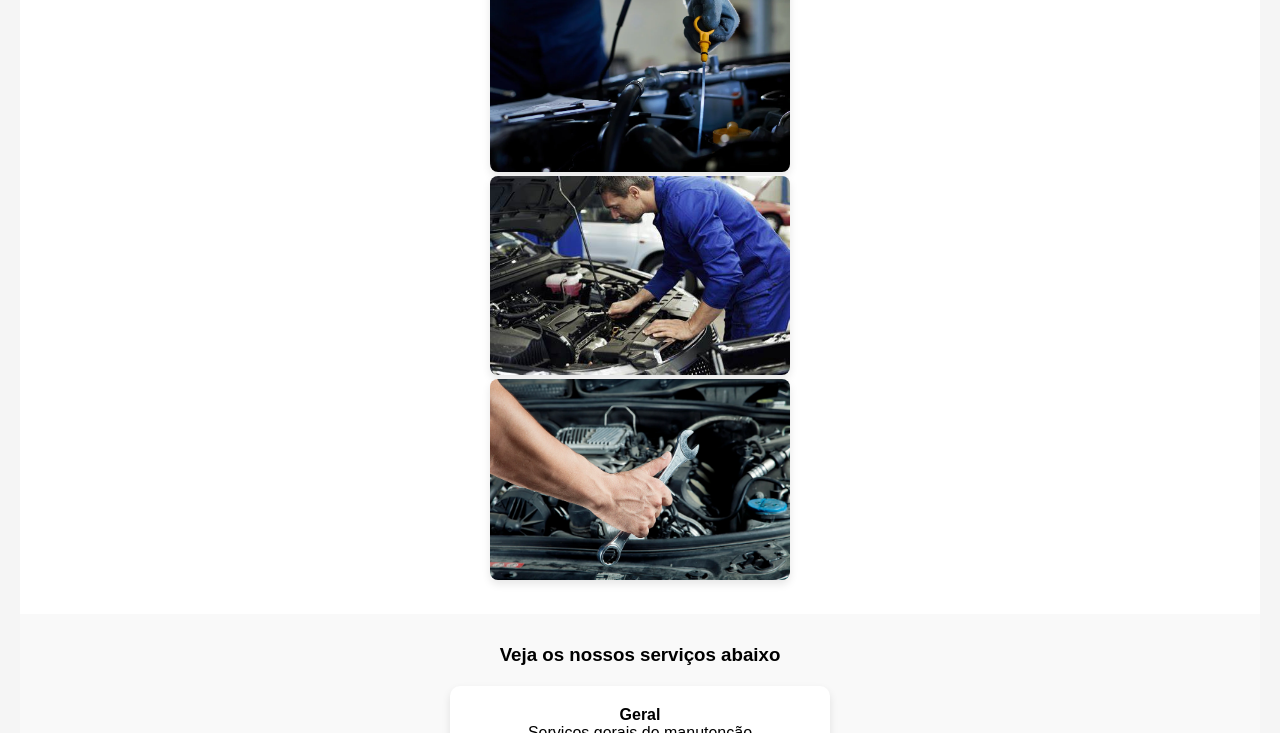
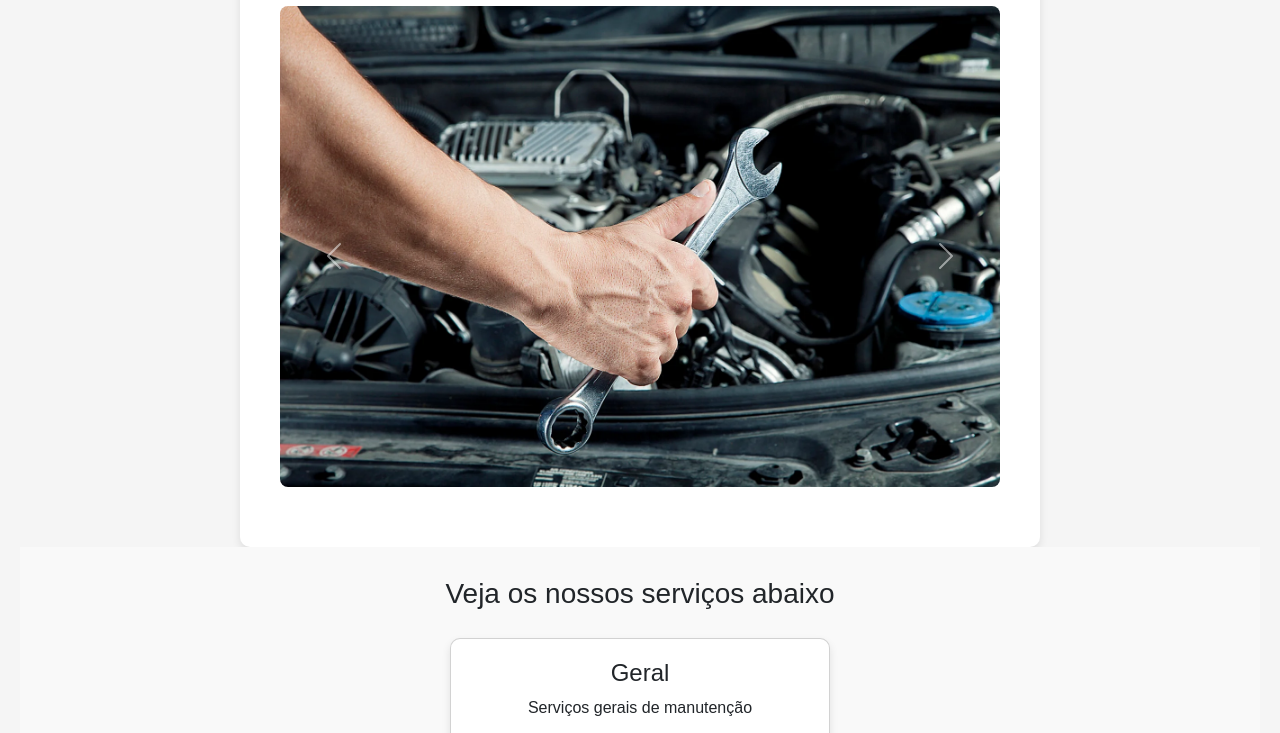
Before and after one commit to phillipesobrinho/PS-cars, a plain HTML site: page index.html in a window 1280 px wide. Shown: the part 304-1037 px from the top of the page. Drawn offline with nearby package versions, Linux system fonts and the light colour scheme.

Commit message:
add bootstrap

```diff
--- a/index.html
+++ b/index.html
@@ -5,8 +5,8 @@
     <meta name="viewport" content="width=device-width, initial-scale=1.0">
     <title>Homepage</title>
 
-<!-- Link Bootstrap -->
-<script src="https://cdn.jsdelivr.net/npm/bootstrap@5.3.0-alpha1/dist/js/bootstrap.bundle.min.js"></script>
+    <!-- Link Bootstrap (CSS) -->
+    <link href="https://cdn.jsdelivr.net/npm/bootstrap@5.3.0-alpha1/dist/css/bootstrap.min.css" rel="stylesheet">
 
 
     <link rel="stylesheet" href="styles.css">
@@ -15,8 +15,6 @@
 <body>
 <header>
     <h1>Bem-vindo</h1>
-    <!-- Link Bootstrap -->
-    <script src="https://cdn.jsdelivr.net/npm/bootstrap@5.3.3/dist/js/bootstrap.bundle.min.js" integrity="sha384-YvpcrYf0tY3lHB60NNkmXc5s9fDVZLESaAA55NDzOxhy9GkcIdslK1eN7N6jIeHz" crossorigin="anonymous"></script>
 </header>
 
 <main>
@@ -30,12 +28,26 @@
     <!-- Primeiro bloco -->
     <section class="galeria">
         <h2>Galeria</h2>
-        <div class="slider">
-            <div class="slides">
-                <div class="slide"><img src="img/car-oil-workshop.jpg" alt="Workshop de Óleo"></div>
-                <div class="slide"><img src="img/Check.jpg" alt="Inspeção de Carro"></div>
-                <div class="slide"><img src="img/inspeções.jpg" alt="Inspeções de veículos"></div>
+        <div id="carouselExampleAutoplaying" class="carousel slide" data-bs-ride="carousel" data-bs-interval="2000">
+            <div class="carousel-inner">
+                <div class="carousel-item active">
+                    <img src="img/car-oil-workshop.jpg" class="d-block w-100" alt="Workshop de Óleo">
+                </div>
+                <div class="carousel-item">
+                    <img src="img/Check.jpg" class="d-block w-100" alt="Inspeção de Carro">
+                </div>
+                <div class="carousel-item">
+                    <img src="img/inspeções.jpg" class="d-block w-100" alt="Inspeções de veículos">
+                </div>
             </div>
+            <button class="carousel-control-prev" type="button" data-bs-target="#carouselExampleAutoplaying" data-bs-slide="prev">
+                <span class="carousel-control-prev-icon" aria-hidden="true"></span>
+                <span class="visually-hidden">Previous</span>
+            </button>
+            <button class="carousel-control-next" type="button" data-bs-target="#carouselExampleAutoplaying" data-bs-slide="next">
+                <span class="carousel-control-next-icon" aria-hidden="true"></span>
+                <span class="visually-hidden">Next</span>
+            </button>
         </div>
     </section>
 
@@ -99,7 +111,8 @@
     <p>&copy; 2010 Nossa Empresa</p>
 </footer>
 
-<!-- Link Bootstrap --><script src="https://cdn.jsdelivr.net/npm/bootstrap@5.3.0-alpha1/dist/js/bootstrap.bundle.min.js"></script>
+<!-- Link para o JavaScript do Bootstrap -->
+<script src="https://cdn.jsdelivr.net/npm/bootstrap@5.3.0-alpha1/dist/js/bootstrap.bundle.min.js"></script>
 <script src="script.js"></script>
 </body>
 </html>
--- a/styles.css
+++ b/styles.css
@@ -77,6 +77,7 @@ main {
     transition: transform 0.3s ease;
 }
 
+
 .visao:hover, .compromisso:hover {
     transform: translateY(-5px); /* Efeito hover */
 }
@@ -84,44 +85,54 @@ main {
 
 /* Estilo para a galeria */
 .galeria {
-    padding: 30px;
+    padding: 40px; /* Aumentando o padding */
     background-color: #fff;
     text-align: center;
+    max-width: 800px; /* Definindo a largura máxima */
+    margin: 0 auto; /* Centralizando a galeria */
+    border-radius: 10px; /* Arredondando as bordas */
+    box-shadow: 0 4px 8px rgba(0, 0, 0, 0.1); /* Sombra para destacar */
 }
 
 .galeria h2 {
-    font-size: 2rem;
+    font-size: 2.5rem; /* Tamanho maior para o título */
     margin-bottom: 20px;
     color: rgb(18, 17, 17);
 }
 
-.galeria .slider {
-    display: flex;
-    justify-content: center;
-    gap: 20px;
-    flex-wrap: wrap;
+/* Ajustando o layout do carousel */
+.galeria .carousel-inner img {
+    width: 20%;
+    height: auto;
+    object-fit:cover ; /* Mantém a proporção das imagens */
+    border-radius: 8px;
+}
+/* Ajustando o layout do carousel */
+.galeria .carousel-item {
+    margin-bottom: 20px;
 }
 
-.galeria .slide {
-    width: 100%;
-    max-width: 300px;
-    height: auto;
+/* Ajustando a galeria para telas menores */
+@media (max-width: 200px) {
+    .galeria {
+        padding: 30px; /* Ajustando o padding em telas médias */
+    }
+
+    .galeria .carousel-inner img {
+        width: 40%; /* Ajustando o tamanho das imagens em telas médias */
+    }
 }
 
-.galeria img {
-    width: 100%;
+@media (max-width: 200px) {
+    .galeria {
+        padding: 20px; /* Menor padding em telas pequenas */
+    }
 
-    height: auto;
-    border-radius: 8px;
-    box-shadow: 0 4px 8px rgba(0, 0, 0, 0.1);
+    .galeria .carousel-inner img {
+        width: 40%; /* Ajustando o tamanho das imagens em telas pequenas */
+    }
 }
 
-
-header h1 {
-    font-size: 2.5rem;
-    font-weight: bold;
-    letter-spacing: 2px;
-}
 
 
 /* Parte 2  Estilo para os cartões */
```
